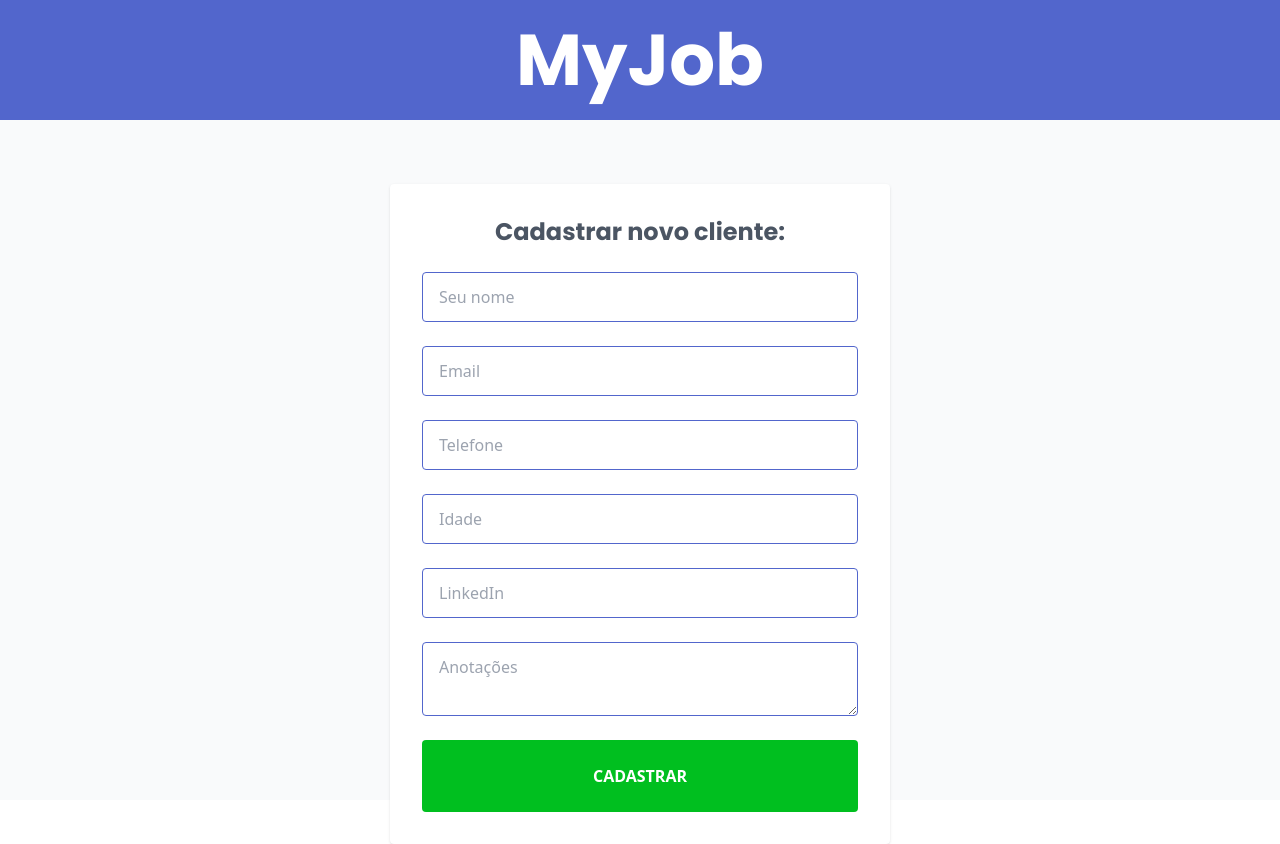
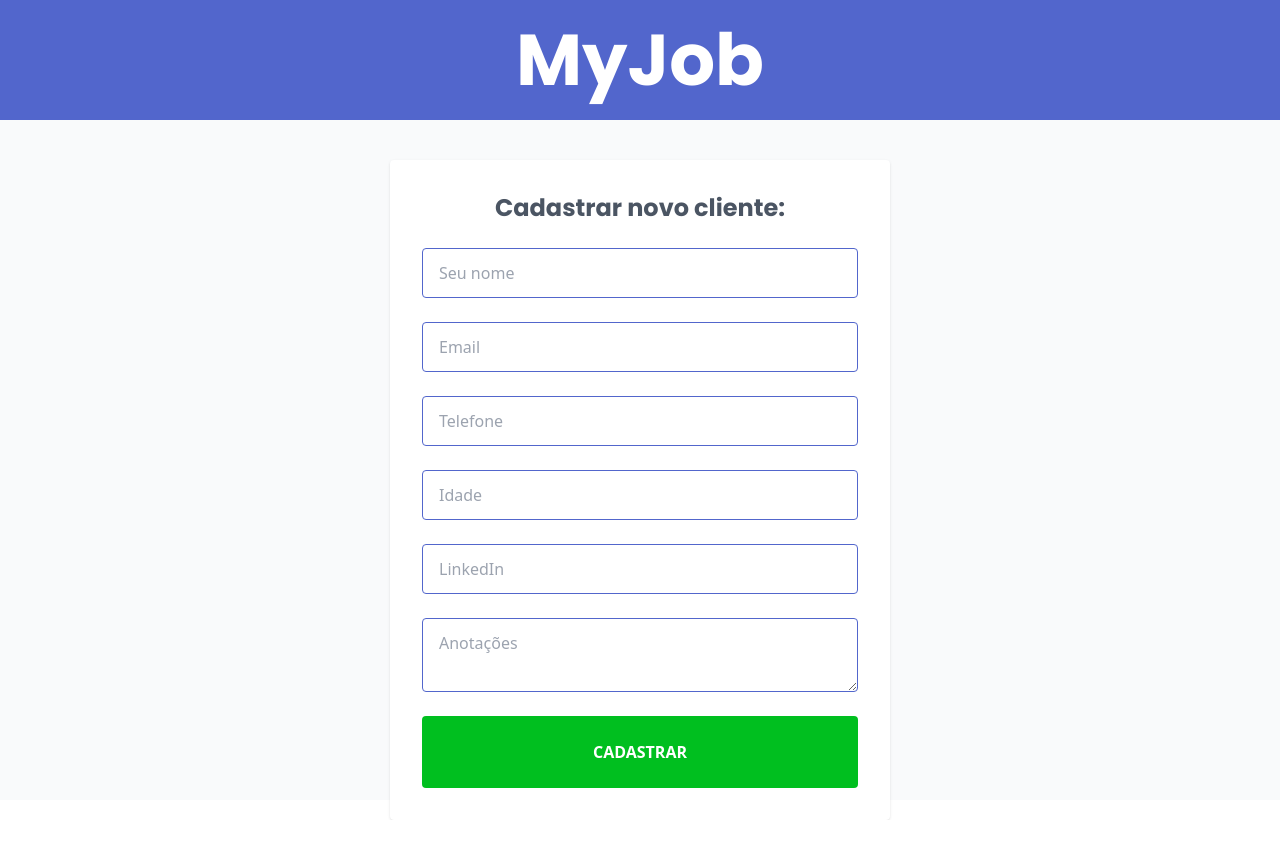
Before and after one commit to maiajrs/myjob-front, a React (Vite) app: page /cadastro in a window 1280 px wide. After the commit the page ends 820 px from the top, so only its background shows below. Built offline with nearby package versions, Linux system fonts and the light colour scheme.

Commit message:
fix: adjustments in Cadastro css

```diff
--- a/src/components/Cadastro.tsx
+++ b/src/components/Cadastro.tsx
@@ -61,7 +61,7 @@
   }
 
   return (
-    <section className="flex flex-col items-center mt-16">
+    <section className="flex flex-col items-center mt-10">
       <form onSubmit={handleSubmit} className="max-w-[500px] flex flex-col gap-6 w-full p-8 bg-white rounded shadow">
         <h2 className="self-center font-['Poppins'] text-2xl text-gray-600 font-bold">Cadastrar novo cliente:</h2>
         <div className="relative">
```
